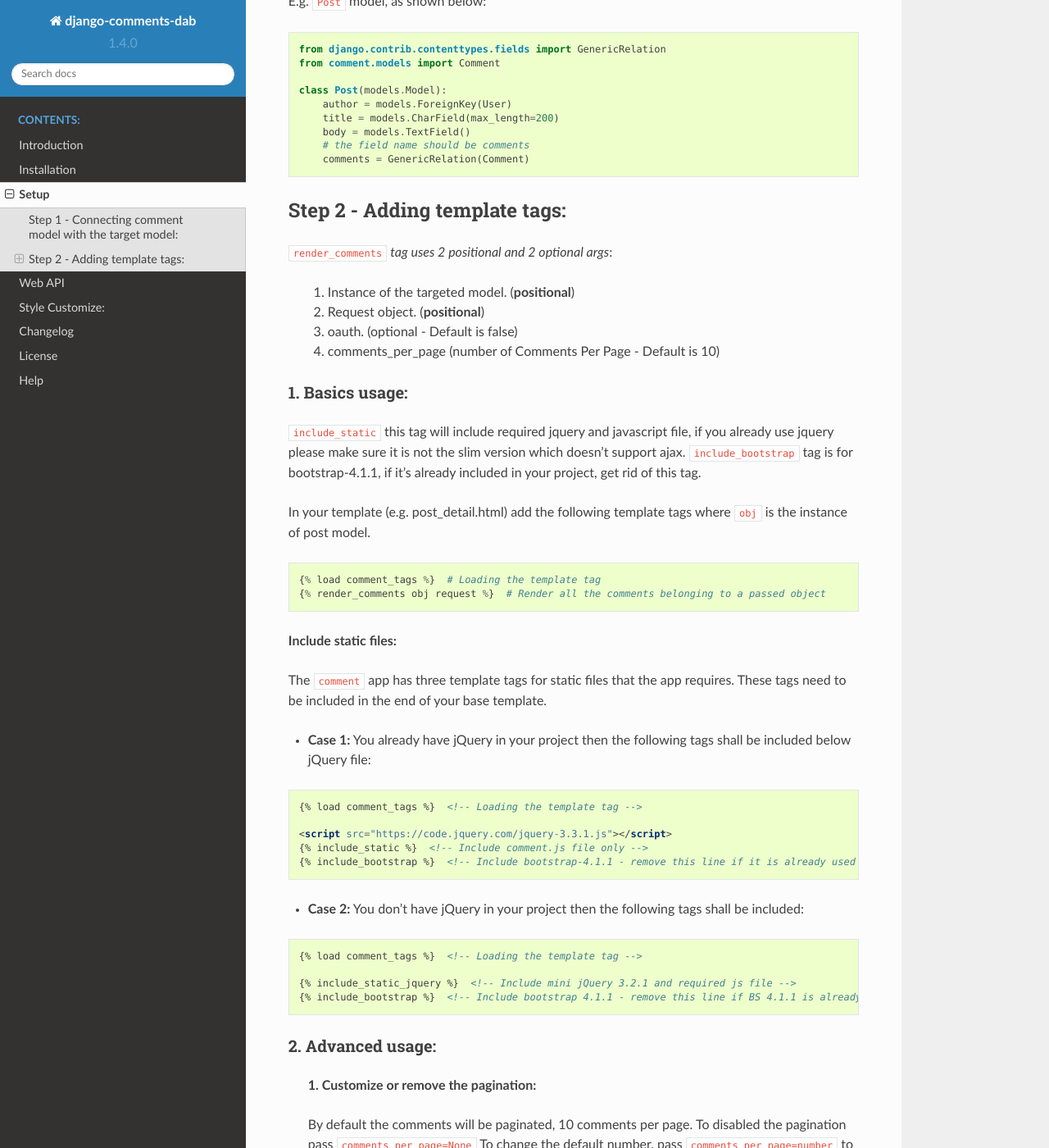
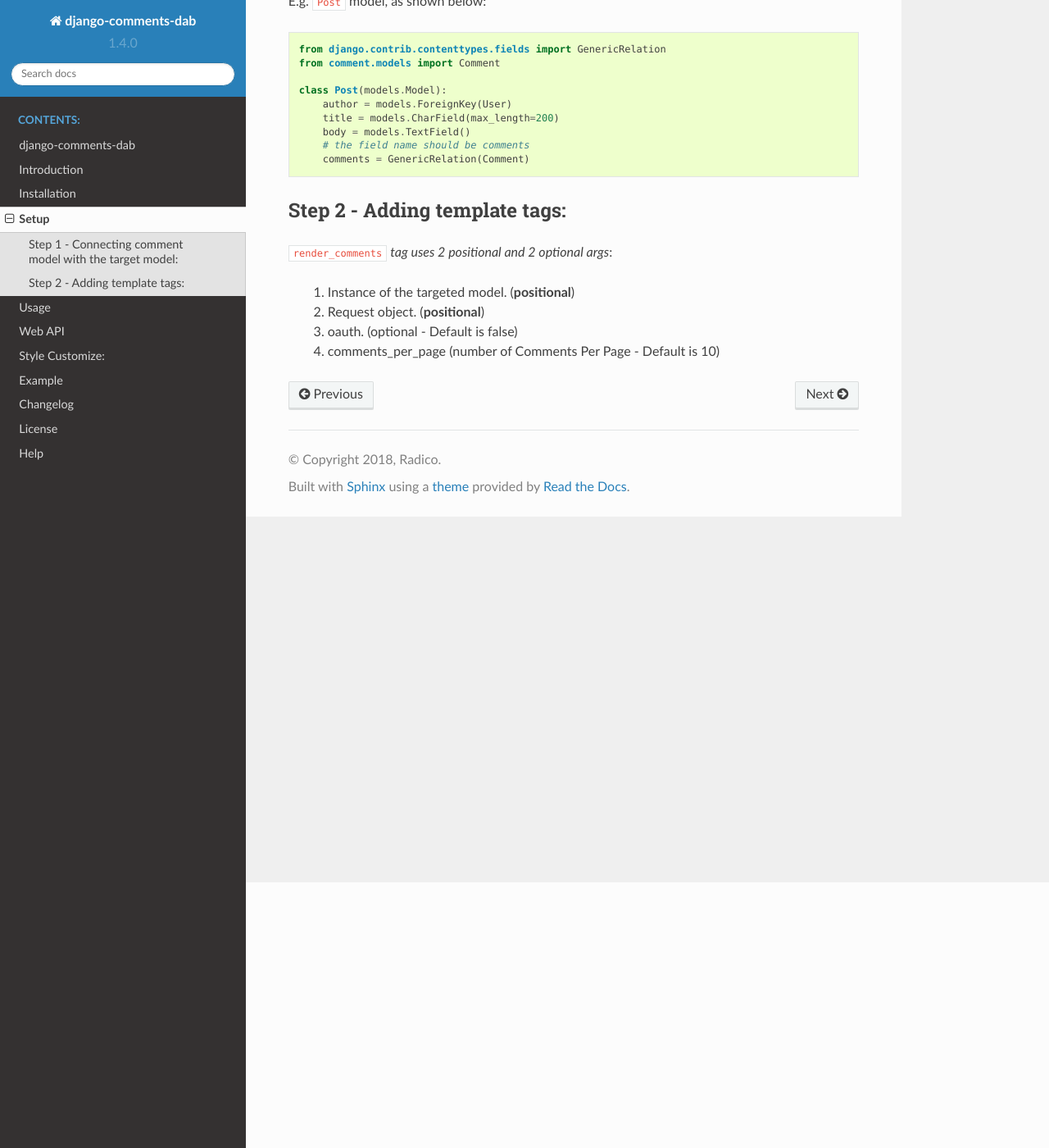
Before and after one commit to Radi85/Comment, a Sphinx documentation site: the page built from docs/source/setup.rst, in a window 1280 px wide and 1400 px high, scrolled down 324 px. Shown: the whole window at 82% size. Built offline with Sphinx 7.4.7 and the Read the Docs theme 2.0.0, drawn with Linux system fonts in a browser that asks for light colours; some of the changed text lies outside the part shown.

Commit message:
update docs

```diff
--- a/docs/source/index.rst
+++ b/docs/source/index.rst
@@ -1,15 +1,17 @@
 Welcome to django-comments-dab's documentation!
-==============================================
+===============================================
 
 .. toctree::
-   :maxdepth: 2
+   :maxdepth: 3
    :caption: Contents:
 
    introduction
    installation
    setup
+   usage
    Web API
    styling
+   example
    Changelog
    License
    help
--- a/docs/source/setup.rst
+++ b/docs/source/setup.rst
@@ -1,8 +1,8 @@
 Setup
------
+=====
 
 Step 1 - Connecting comment model with the target model:
-~~~~~~~~~~~~~~~~~~~~~~~~~~~~~~~~~~~~~~~~~~~~~~~~~~~~~~~~
+--------------------------------------------------------
 
 In your models.py add the field ``comments`` as a ``GenericRelation`` field to the required model.
 
@@ -23,7 +23,7 @@ E.g. ``Post`` model, as shown below:
         comments = GenericRelation(Comment)
 
 Step 2 - Adding template tags:
-~~~~~~~~~~~~~~~~~~~~~~~~~~~~~~
+------------------------------
 
 ``render_comments`` *tag uses 2 positional and 2 optional args*:
 
@@ -31,98 +31,3 @@ Step 2 - Adding template tags:
     2. Request object. (**positional**)
     3. oauth. (optional - Default is false)
     4. comments_per_page (number of Comments Per Page - Default is 10)
-
-
-1. Basics usage:
-^^^^^^^^^^^^^^^^
-
-``include_static`` this tag will include required jquery and javascript file,
-if you already use jquery please make sure it is not the slim version which doesn't support ajax.
-``include_bootstrap`` tag is for bootstrap-4.1.1, if it’s already included
-in your project, get rid of this tag.
-
-In your template (e.g. post_detail.html) add the following template tags where ``obj`` is the instance of post model.
-
-.. code:: python
-
-    {% load comment_tags %}  # Loading the template tag
-    {% render_comments obj request %}  # Render all the comments belonging to a passed object
-
-
-**Include static files:**
-
-The ``comment`` app has three template tags for static files that the app requires.
-These tags need to be included in the end of your base template.
-
-
-- **Case 1:** You already have jQuery in your project then the following tags shall be included below jQuery file:
-
-.. code:: html
-
-    {% load comment_tags %}  <!-- Loading the template tag -->
-
-    <script src="https://code.jquery.com/jquery-3.3.1.js"></script>
-    {% include_static %}  <!-- Include comment.js file only -->
-    {% include_bootstrap %}  <!-- Include bootstrap-4.1.1 - remove this line if it is already used in your project -->
-
-
-- **Case 2:** You don't have jQuery in your project then the following tags shall be included:
-
-.. code:: html
-
-    {% load comment_tags %}  <!-- Loading the template tag -->
-
-    {% include_static_jquery %}  <!-- Include mini jQuery 3.2.1 and required js file -->
-    {% include_bootstrap %}  <!-- Include bootstrap 4.1.1 - remove this line if BS 4.1.1 is already used in your project -->
-
-
-2. Advanced usage:
-^^^^^^^^^^^^^^^^^^
-
-    **1. Customize or remove the pagination:**
-
-    By default the comments will be paginated, 10 comments per page.
-    To disabled the pagination pass ``comments_per_page=None``
-    To change the default number, pass ``comments_per_page=number`` to ``render_comments``.
-
-    .. code:: html
-
-        {% load comment_tags %}  <!-- Loading the template tag -->
-
-        {% render_comments obj request comments_per_page=5 %}  <!-- Include all the comments belonging to a certain object -->
-        {% include_bootstrap %} <!-- Include bootstrap 4.1.1 - remove this line if BS 4.1.1 is already used in your project -->
-        {% include_static %} <!-- Include jQuery 3.2.1 and required js file -->
-
-
-
-    **2. Integrate existing profile app with comments app:**
-
-    If you have a profile model for the user and you would like to show the
-    profile image next to each comment, do the following steps:
-
-    - Add ``PROFILE_APP_NAME`` and ``PROFILE_MODEL_NAME`` variables to your ``settings.py`` file.
-        e.g if user profile app is called ``accounts`` and profile model is called ``UserProfile``
-
-        ``settings.py``:
-
-        .. code:: python
-
-            PROFILE_APP_NAME = 'accounts'
-            PROFILE_MODEL_NAME = 'UserProfile' # letter case insensitive
-
-
-
-    - Make sure that ``get_absolute_url`` method is defined in your profile model.
-
-        .. code:: python
-
-            from django.urls import reverse
-
-            class UserProfile(models.Model):
-                user = models.OneToOneField(User, on_delete=models.CASCADE)
-                ...
-                ...
-
-                # this method must be defined for appropriate url mapping in comments section
-                def get_absolute_url(self):
-                    return reverse('your_profile_url_name')
--- a/docs/source/styling.rst
+++ b/docs/source/styling.rst
@@ -1,9 +1,9 @@
 Style Customize:
-----------------
+================
 
 
 1- Bootstrap classes:
-~~~~~~~~~~~~~~~~~~~~~
+---------------------
 
 BS class used in the default template can be now customized from within your templates directory as follows:
 
@@ -138,7 +138,7 @@ Templates and block tags names with default BS classes:
 |
 
 2- CSS file:
-~~~~~~~~~~~~
+------------
 
 If you want to customize the default style of comments app , you can do the following steps:
     1. Create a ``comment.css`` file inside your ``static/css`` directory.
```
Also changed, not shown: README.rst (+76 -19 lines), docs/source/Web API.rst (+5 -5 lines), docs/source/example.rst (added, +23 -0 lines), docs/source/installation.rst (+5 -5 lines), docs/source/introduction.rst (+7 -4 lines), docs/source/usage.rst (added, +98 -0 lines), docs/_static/img/img_1.png (added), docs/_static/img/img_2.png (added), 2 other files.
